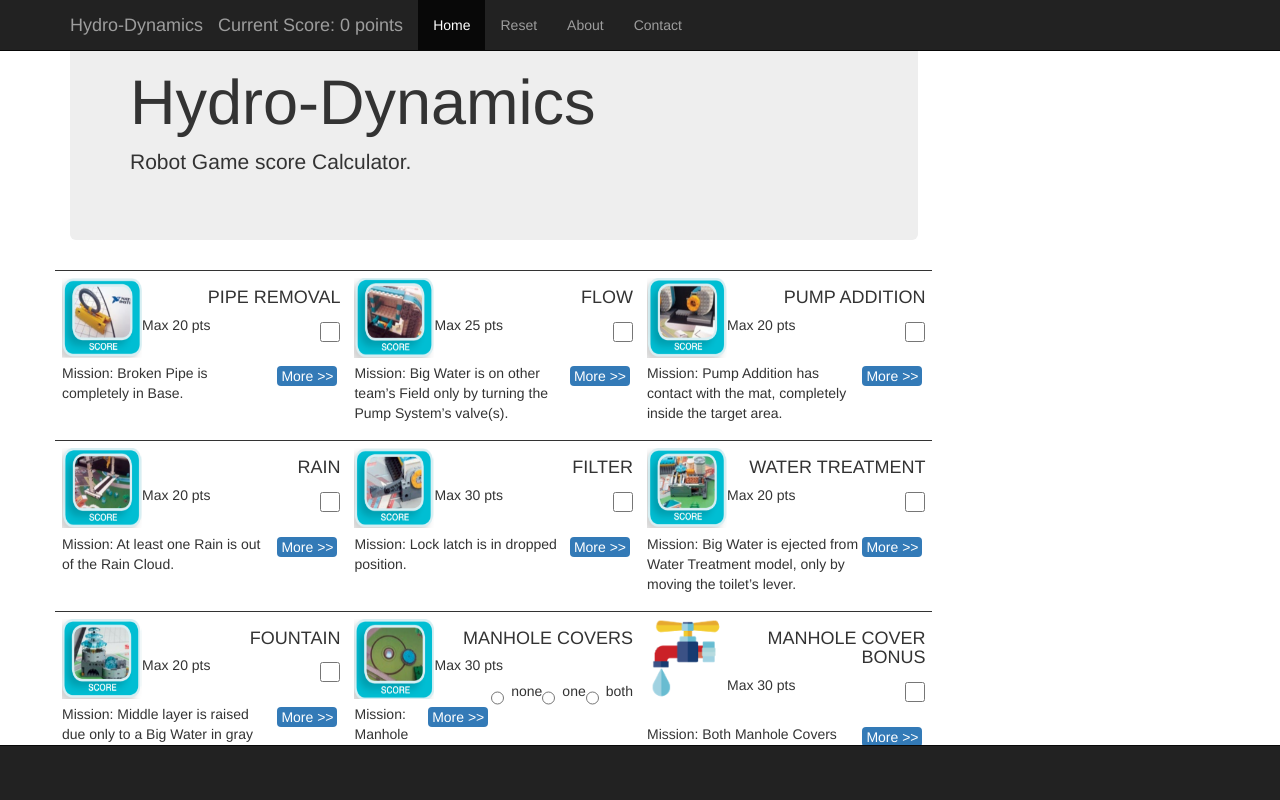
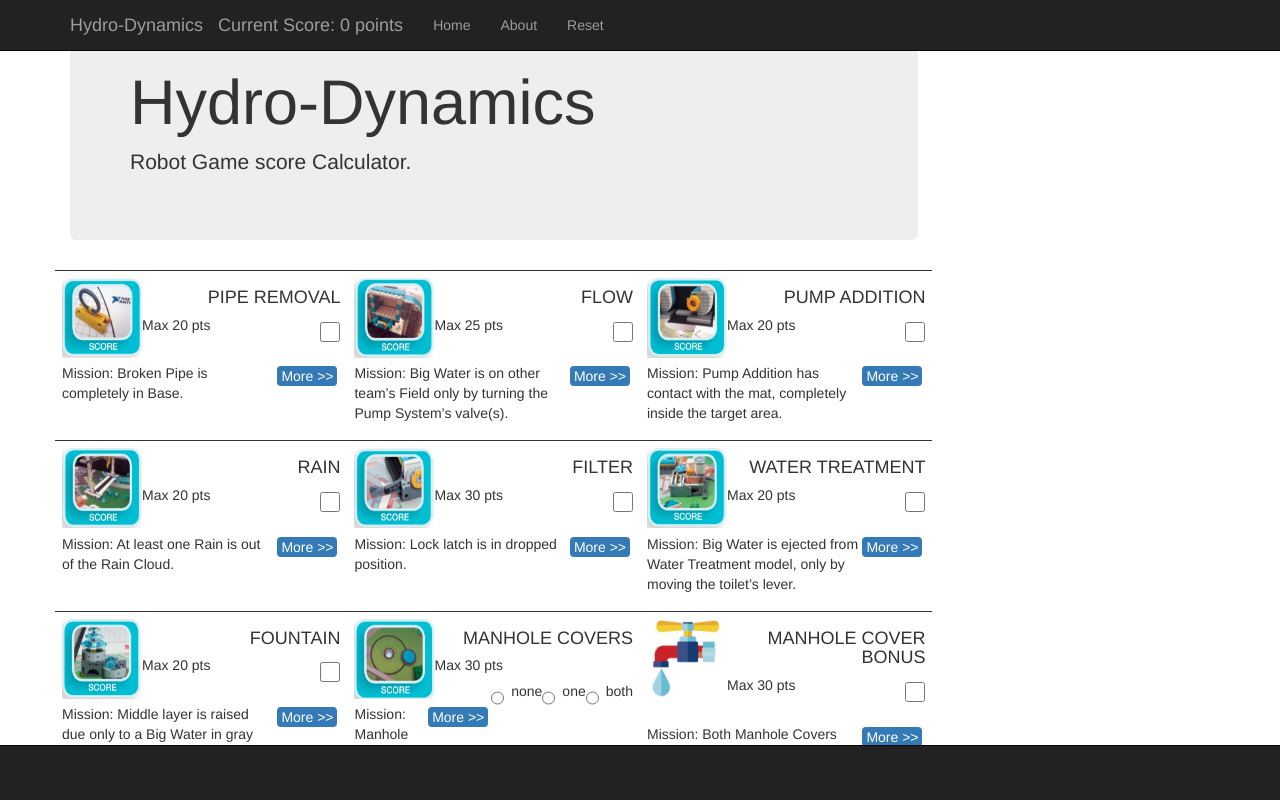
Before and after one commit to mxmoss/FLLCalculator, a React (Create React App) app: page / in a window 1280 px wide. Shown: the top 800 px of the page. Built offline with nearby package versions, Linux system fonts and the light colour scheme.

Commit message:
About page - initial commit
Added an "About" page.
This requires including rowserRouter, Route, Link, NavLink, Switch from 'react-router-dom'

```diff
--- a/package.json
+++ b/package.json
@@ -13,6 +13,7 @@
     "react": "^15.6.1",
     "react-dom": "^15.6.1",
     "react-ga": "^2.2.0",
+    "react-router-dom": "^4.2.2",
     "react-scripts": "1.0.12"
   },
   "scripts": {
--- a/src/FLLCalc.js
+++ b/src/FLLCalc.js
@@ -1,11 +1,15 @@
 //FLL Robot Game Challenge score Calculator
 import React, {Component} from 'react';
+import {BrowserRouter, Route, Link, NavLink, Switch } from 'react-router-dom';
 import Ad from './GoogleAd';
+import About from './about';
 import ReactGA from 'react-ga';
 
 //Load the game challenges from a JSON file
 import challenges from './FLL2017Challenge.json';
 //import challenges from './FLL2013Challenge.json';
+
+const linkStyle = {color: 'red' };
 
 function CurrentScore(props){
 const aScore = "Current Score: "+props.curScore+" points";
@@ -28,10 +32,9 @@ function NavBar(props){
         </div>
         <div id="navbar" className="collapse navbar-collapse">
           <ul className="nav navbar-nav">
-            <li className="active"><a href="#">Home</a></li>
-            <li><a href="#reset">Reset</a></li>
-            <li><a href="#about">About</a></li>
-            <li><a href="#contact">Contact</a></li>
+            <li><Link to={'/'}>Home</Link></li>
+            <li><Link to={'/about'}>About</Link></li>
+            <li><Link to={'/reset'}>Reset</Link></li>
           </ul>
         </div>
       </div>
@@ -301,4 +304,19 @@ class FLLChallengeCalc extends Component {
   }
 }
 
-export default FLLChallengeCalc;
+const App = () => {
+  return(
+    <BrowserRouter>
+      <div>
+      <NavBar />
+       <Switch>
+         <Route exact path="/" component={FLLChallengeCalc} />
+         <Route path="/about" component={About} />
+         <Route render={() => <h1> Not found!</h1>} />
+       </Switch>
+      </div>
+    </BrowserRouter>
+  )
+}
+
+export default App;
--- /dev/null
+++ b/src/about.js
@@ -0,0 +1,32 @@
+import React, {Component} from 'react';
+const About = () => (
+
+<div>
+<br/><br/>
+<h1>About!</h1>
+Written in React<p/>
+
+Available on <a href="https://github.com/mxmoss/fll2013challenge">GitHub</a><br/>
+
+Please <a href="https://github.com/mxmoss/fll2013challenge/issues">report any issues</a> you discover <br/>
+
+Follow <a href="https://twitter.com/mxmoss">me on twitter </a><br/>
+
+Like this app? Donate $2
+<form action="https://www.paypal.com/cgi-bin/webscr" method="post" target="_top">
+<input type="hidden" name="cmd" value="_donations"></input>
+<input type="hidden" name="business" value="moss@agora.rdrop.com"></input>
+<input type="hidden" name="lc" value="BM"></input>
+<input type="hidden" name="item_name" value="Moss Drake"></input>
+<input type="hidden" name="amount" value="2.00"></input>
+<input type="hidden" name="currency_code" value="USD"></input>
+<input type="hidden" name="no_note" value="0"></input>
+<input type="hidden" name="bn" value="PP-DonationsBF:btn_donateCC_LG.gif:NonHostedGuest"></input>
+<input type="image" src="https://www.paypalobjects.com/en_US/i/btn/btn_donateCC_LG.gif" border="0" name="submit" alt="PayPal - The safer, easier way to pay online!"></input>
+<img alt="" border="0" src="https://www.paypalobjects.com/en_US/i/scr/pixel.gif" width="1" height="1"></img>
+</form>
+</div>
+
+)
+
+export default About;
```
